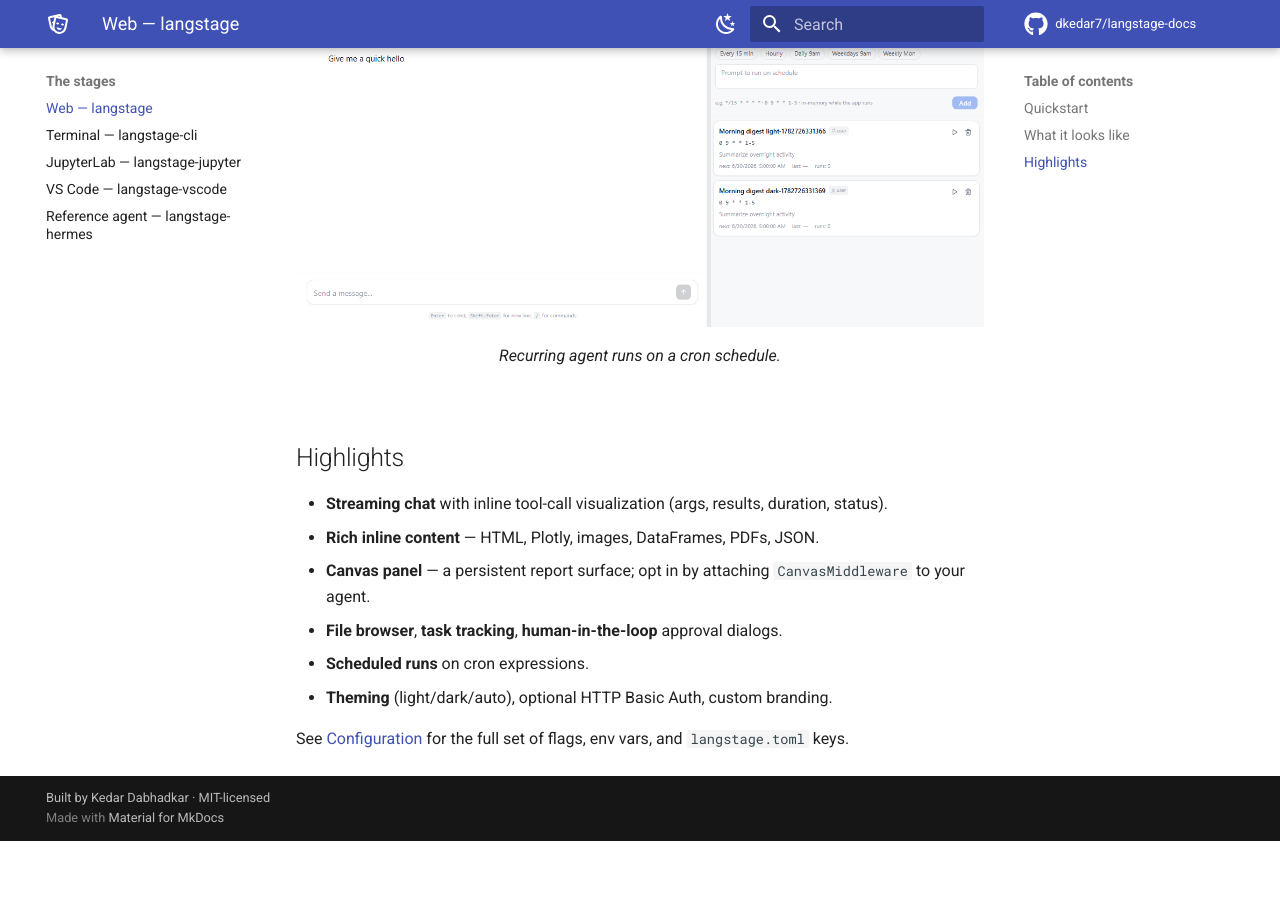
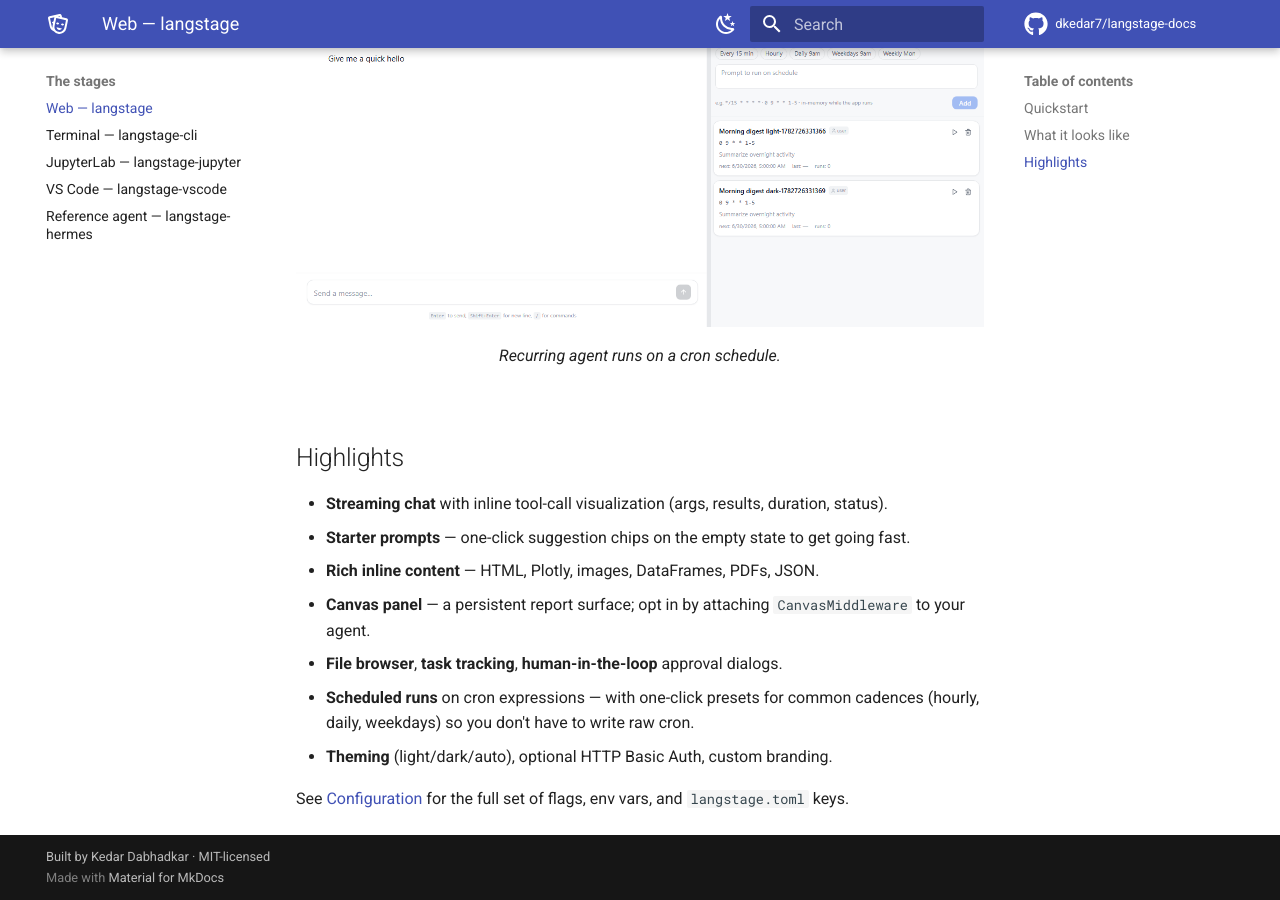
Before and after one commit to dkedar7/langstage-docs, an MkDocs documentation site: the page built from docs/stages/web.md, in a window 1280 px wide and 900 px high, scrolled down 1483 px. Built offline with MkDocs 1.6.1 and Material for MkDocs 9.7.7, drawn with Linux system fonts in a browser that asks for light colours; comment, search, counter and statistics services are not loaded; before the commit the page ends 2324 px from its top, so only the background shows below that.

Commit message:
docs: mention starter-prompt chips and cron presets
Co-Authored-By: Claude Opus 4.8 <noreply@anthropic.com>
Claude-Session: https://claude.ai/code/session_012Rojryf2SHxCM87NgsDSi2

```diff
--- a/docs/stages/web.md
+++ b/docs/stages/web.md
@@ -60,11 +60,14 @@ app.run()
 
 - **Streaming chat** with inline tool-call visualization (args, results,
   duration, status).
+- **Starter prompts** — one-click suggestion chips on the empty state to get
+  going fast.
 - **Rich inline content** — HTML, Plotly, images, DataFrames, PDFs, JSON.
 - **Canvas panel** — a persistent report surface; opt in by attaching
   `CanvasMiddleware` to your agent.
 - **File browser**, **task tracking**, **human-in-the-loop** approval dialogs.
-- **Scheduled runs** on cron expressions.
+- **Scheduled runs** on cron expressions — with one-click presets for common
+  cadences (hourly, daily, weekdays) so you don't have to write raw cron.
 - **Theming** (light/dark/auto), optional HTTP Basic Auth, custom branding.
 
 See [Configuration](../getting-started/configuration.md) for the full set of
```
Also changed, not shown: docs/getting-started/quickstart.md (+3 -0 lines).
